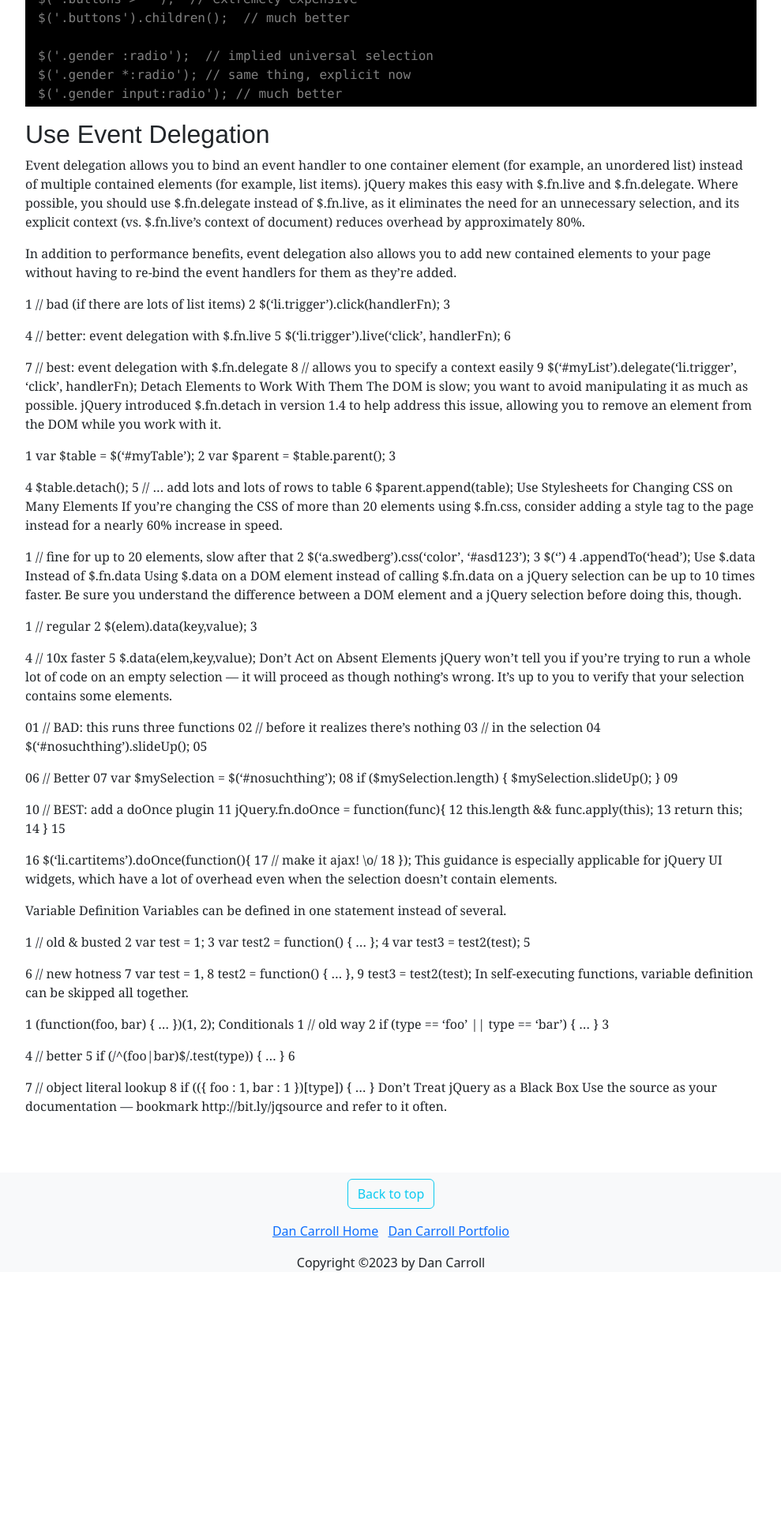
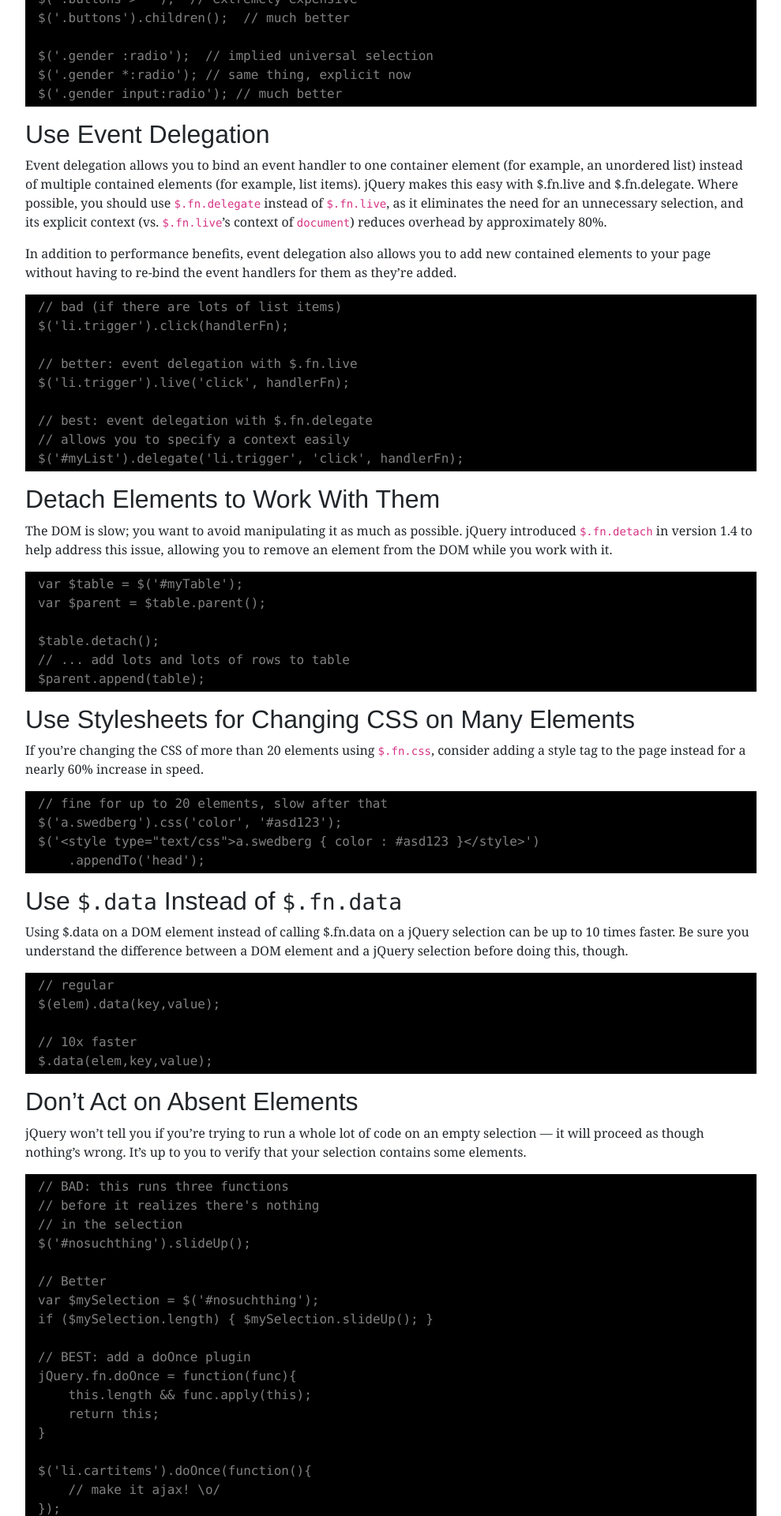
Before and after one commit to dan-carroll/jquery-fundamentals, a Jekyll site: the page built from legacy/ch09-best-practices.md, in a window 1280 px wide. Shown: the part 3700-5620 px from the top of the page at 79% size, without its empty margins (145-1134 px from the left). Built offline with Jekyll 4.4.1, drawn with Linux system fonts in a browser that asks for light colours; before the commit the page ends 5327 px from its top, so only the background shows below that; some of the changed text lies outside the part shown.

Commit message:
Update ch09-best-practices.md
Formatted the last of chapter 9.

````diff
--- a/legacy/ch09-best-practices.md
+++ b/legacy/ch09-best-practices.md
@@ -175,149 +175,120 @@ $('.gender input:radio'); // much better
 
 ## Use Event Delegation
 
-Event delegation allows you to bind an event handler to one container element (for example, an unordered list) instead of multiple contained elements (for example, list items). jQuery makes this easy with $.fn.live and $.fn.delegate. Where possible, you should use $.fn.delegate instead of $.fn.live, as it eliminates the need for an unnecessary selection, and its explicit context (vs. $.fn.live's context of document) reduces overhead by approximately 80%.
+Event delegation allows you to bind an event handler to one container element (for example, an unordered list) instead of multiple contained elements (for example, list items). jQuery makes this easy with $.fn.live and $.fn.delegate. Where possible, you should use `$.fn.delegate` instead of `$.fn.live`, as it eliminates the need for an unnecessary selection, and its explicit context (vs. `$.fn.live`'s context of `document`) reduces overhead by approximately 80%.
 
 In addition to performance benefits, event delegation also allows you to add new contained elements to your page without having to re-bind the event handlers for them as they're added.
 
-1
+```js
 // bad (if there are lots of list items)
-2
 $('li.trigger').click(handlerFn);
-3
 
-4
 // better: event delegation with $.fn.live
-5
 $('li.trigger').live('click', handlerFn);
-6
 
-7
 // best: event delegation with $.fn.delegate
-8
 // allows you to specify a context easily
-9
 $('#myList').delegate('li.trigger', 'click', handlerFn);
-Detach Elements to Work With Them
-The DOM is slow; you want to avoid manipulating it as much as possible. jQuery introduced $.fn.detach in version 1.4 to help address this issue, allowing you to remove an element from the DOM while you work with it.
+```
 
-1
+## Detach Elements to Work With Them
+
+The DOM is slow; you want to avoid manipulating it as much as possible. jQuery introduced `$.fn.detach` in version 1.4 to help address this issue, allowing you to remove an element from the DOM while you work with it.
+
+```js
 var $table = $('#myTable');
-2
 var $parent = $table.parent();
-3
 
-4
 $table.detach();
-5
 // ... add lots and lots of rows to table
-6
 $parent.append(table);
-Use Stylesheets for Changing CSS on Many Elements
-If you're changing the CSS of more than 20 elements using $.fn.css, consider adding a style tag to the page instead for a nearly 60% increase in speed.
+```
 
-1
+## Use Stylesheets for Changing CSS on Many Elements
+
+If you're changing the CSS of more than 20 elements using `$.fn.css`, consider adding a style tag to the page instead for a nearly 60% increase in speed.
+
+```js
 // fine for up to 20 elements, slow after that
-2
 $('a.swedberg').css('color', '#asd123');
-3
 $('<style type="text/css">a.swedberg { color : #asd123 }</style>')
-4
     .appendTo('head');
-Use $.data Instead of $.fn.data
+```
+
+## Use `$.data` Instead of `$.fn.data`
+
 Using $.data on a DOM element instead of calling $.fn.data on a jQuery selection can be up to 10 times faster. Be sure you understand the difference between a DOM element and a jQuery selection before doing this, though.
 
-1
+```js
 // regular
-2
 $(elem).data(key,value);
-3
 
-4
 // 10x faster
-5
 $.data(elem,key,value);
-Don't Act on Absent Elements
+```
+
+## Don't Act on Absent Elements
+
 jQuery won't tell you if you're trying to run a whole lot of code on an empty selection — it will proceed as though nothing's wrong. It's up to you to verify that your selection contains some elements.
 
-01
+```js
 // BAD: this runs three functions
-02
 // before it realizes there's nothing
-03
 // in the selection
-04
 $('#nosuchthing').slideUp();
-05
 
-06
 // Better
-07
 var $mySelection = $('#nosuchthing');
-08
 if ($mySelection.length) { $mySelection.slideUp(); }
-09
 
-10
 // BEST: add a doOnce plugin
-11
 jQuery.fn.doOnce = function(func){
-12
     this.length && func.apply(this);
-13
     return this;
-14
 }
-15
 
-16
 $('li.cartitems').doOnce(function(){
-17
     // make it ajax! \o/
-18
 });
+```
+
 This guidance is especially applicable for jQuery UI widgets, which have a lot of overhead even when the selection doesn't contain elements.
 
-Variable Definition
+## Variable Definition
+
 Variables can be defined in one statement instead of several.
 
-1
+```js
 // old & busted
-2
 var test = 1;
-3
 var test2 = function() { ... };
-4
 var test3 = test2(test);
-5
 
-6
 // new hotness
-7
 var test = 1,
-8
     test2 = function() { ... },
-9
     test3 = test2(test);
+```
+
 In self-executing functions, variable definition can be skipped all together.
 
-1
+```js
 (function(foo, bar) { ... })(1, 2);
-Conditionals
-1
+```
+
+## Conditionals
+
+```js
 // old way
-2
 if (type == 'foo' || type == 'bar') { ... }
-3
 
-4
 // better
-5
 if (/^(foo|bar)$/.test(type)) { ... }
-6
 
-7
 // object literal lookup
-8
 if (({ foo : 1, bar : 1 })[type]) { ... }
-Don't Treat jQuery as a Black Box
-Use the source as your documentation — bookmark http://bit.ly/jqsource and refer to it often.
+```
+
+## Don't Treat jQuery as a Black Box
+
+Use the source as your documentation — bookmark [http://bit.ly/jqsource](http://bit.ly/jqsource) and refer to it often.
````
